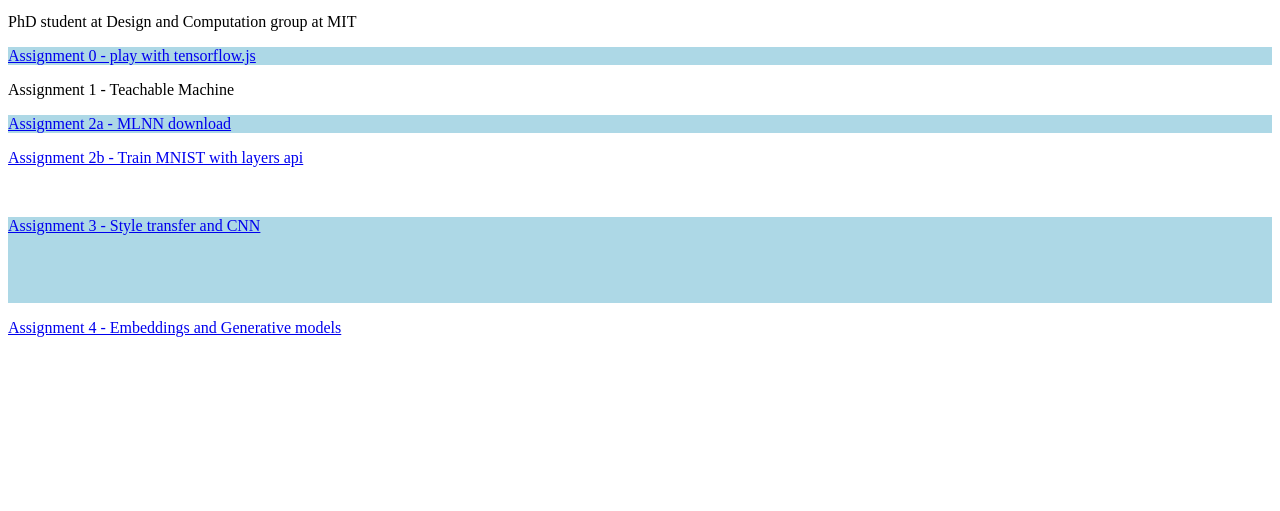
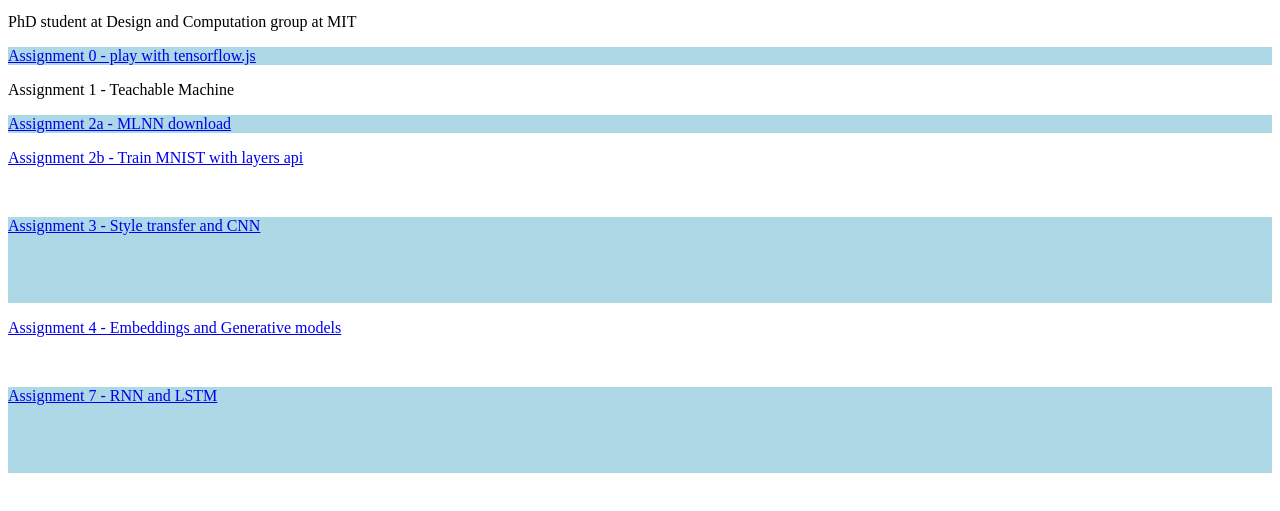
Before and after one commit to dipinoch/6s198_DPinochet, a plain HTML site: page index.html in a window 1280 px wide. Shown: the part 101-612 px from the top of the page. Drawn offline with Linux system fonts and the light colour scheme.

Commit message:
Index updated
Assignment 7 updated

```diff
--- a/index.html
+++ b/index.html
@@ -56,6 +56,16 @@
   <p>&nbsp;</p>
 </div>
 
+<div style="background-color:lightblue">
+
+
+<p><a href="https://dipinoch.github.io/6s198_DPinochet/6s198_DPinochet/assignment 7/assignment_7.html">  Assignment 7 - RNN and LSTM </a>
+	</p>
+<p><br>
+  </p>
+<p>&nbsp;</p>
+
+</div>
 
 
 
```
